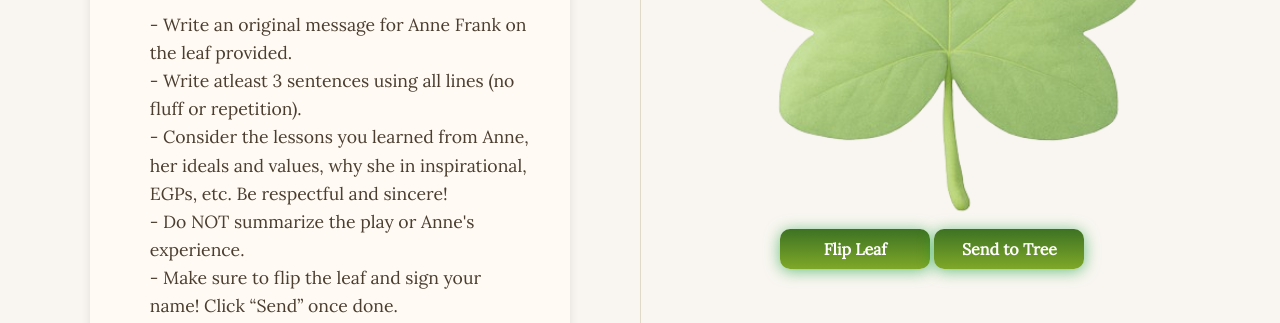
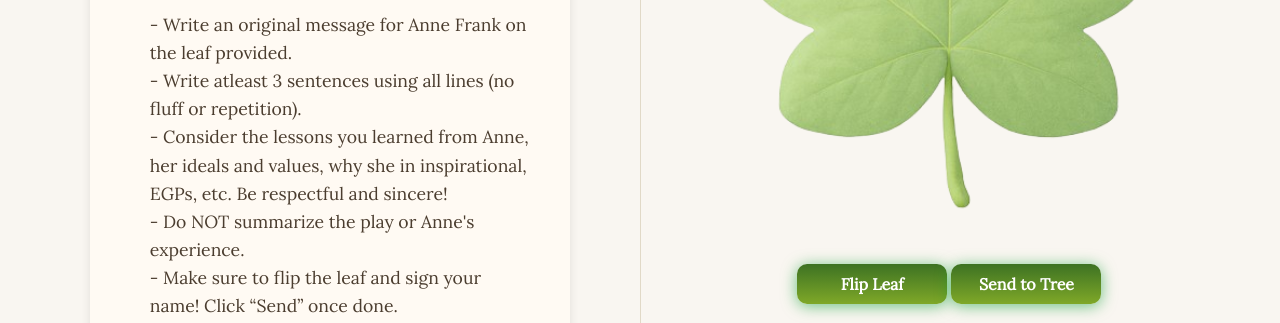
Before and after one commit to AnneFrankTree/afh, a plain HTML site: page test.html in a window 1280 px wide. Shown: the part 477-800 px from the top of the page. Drawn offline with nearby package versions, Linux system fonts and the light colour scheme; a web font is replaced by a local one.

Commit message:
Update test.css

```diff
--- a/test.css
+++ b/test.css
@@ -142,7 +142,7 @@ ul li a:hover::after{
   position: absolute;
   width: 500px;
   height: 500px;;
-  background-image: url('leaf (2).png'); /* Make sure this file exists */
+  background-image: url('leaf (2).png');
   background-size: cover;
   background-position: center;
   backface-visibility: hidden;
@@ -150,7 +150,7 @@ ul li a:hover::after{
   align-items: center;
   justify-content: center;
   padding: 20px;
-  top: -24vh;
+  top: -20vh;
   left: -100px;
 }
 
@@ -172,7 +172,8 @@ ul li a:hover::after{
   transform: rotateY(180deg);
 }
 .button-group {
-  margin-top: 50px;
+  margin-top: 15vh;
+  margin-left: 17px;
 }
 
 button {
```
